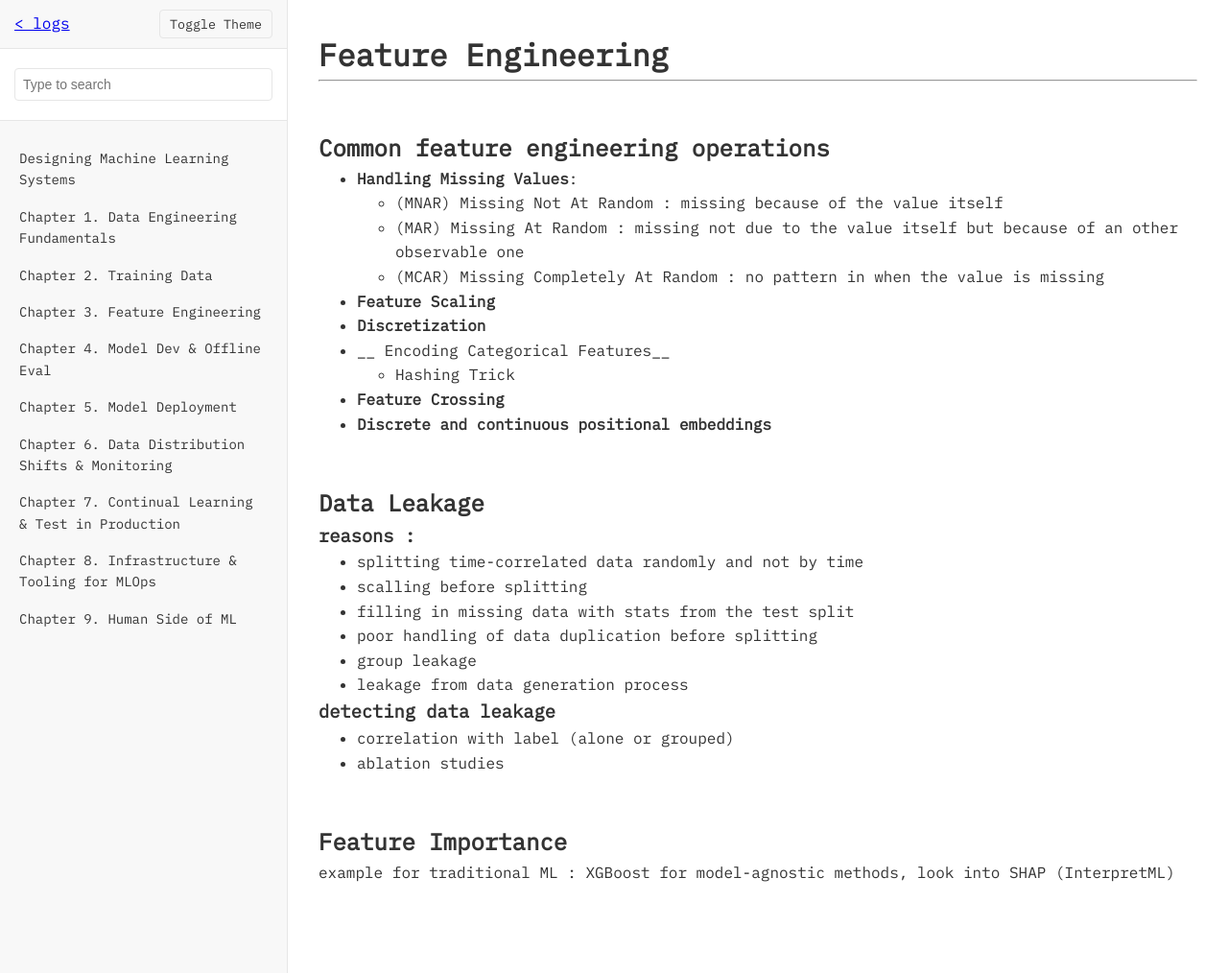
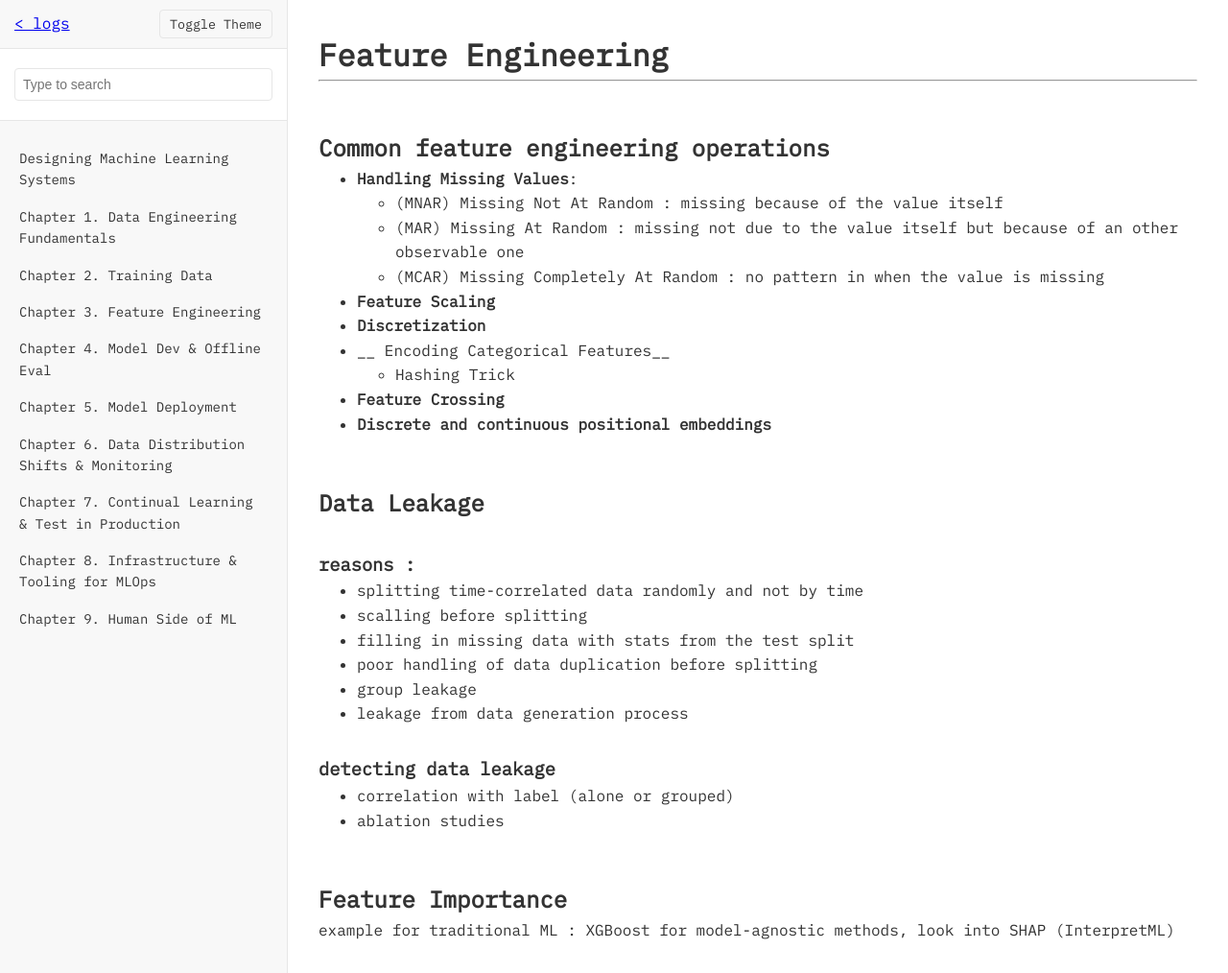
Before and after one commit to tayheau/tayheau.github.io, a Jekyll site: the page built from _notes/designing-ml-systems/chapter3.md, in a window 1280 px wide and 1014 px high. Shown: the whole window at 96% size. Built offline with Jekyll 4.4.1, drawn with Linux system fonts in a browser that asks for light colours; nearby versions of some CDN libraries.

Commit message:
Update book.html

```diff
--- a/_layouts/book.html
+++ b/_layouts/book.html
@@ -48,6 +48,9 @@
     }
     h2 {
       margin-top: 50px;
+    }
+    h3 {
+      margin-top: 30px;
     }
     body {
       margin: 0;
```
